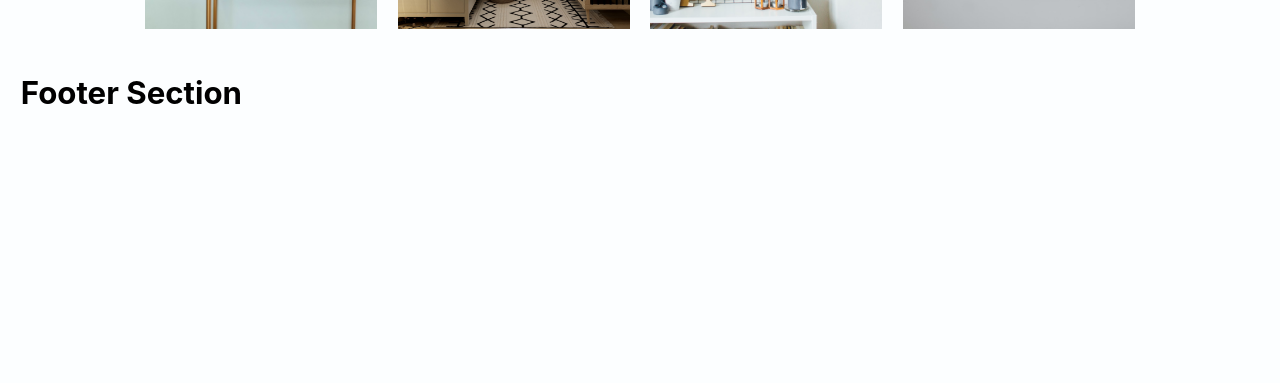
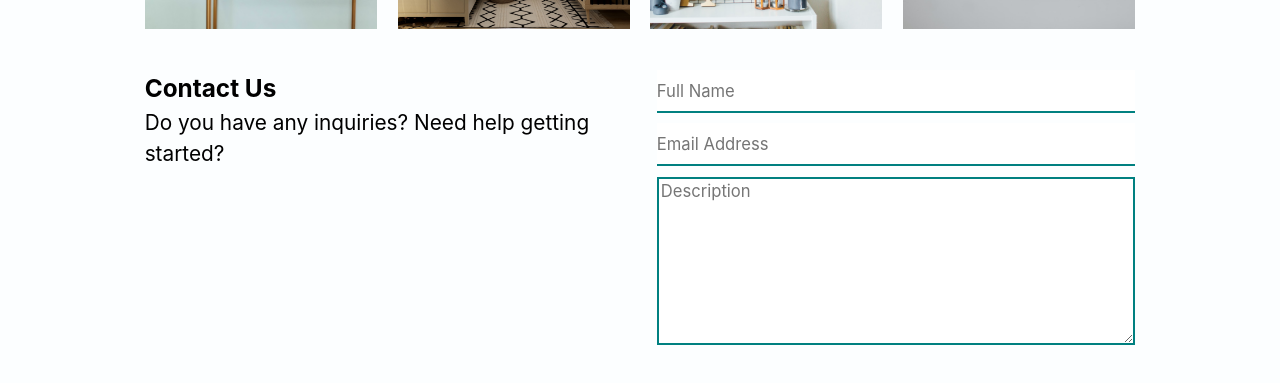
Before and after one commit to khwilo/home-decor, a Next.js app: page / in a window 1280 px wide. Shown: the part 1796-2179 px from the top of the page. Before the commit the page ends 1955 px from the top, so only its background shows below. Built offline with nearby package versions, Linux system fonts and the light colour scheme.

Commit message:
Add contact section

```diff
--- /dev/null
+++ b/components/Contact.js
@@ -0,0 +1,41 @@
+import styles from '../styles/Contact.module.css';
+
+const Contact = () => (
+  <section className={styles.contact}>
+    <div>
+      <h3>Contact Us</h3>
+      <p>Do you have any inquiries? Need help getting started?</p>
+    </div>
+    <form className={styles.form}>
+      <div className={styles.formGroup}>
+        <input
+          className={styles.formControl}
+          type='text'
+          id='fullname'
+          aria-label='fullname'
+          placeholder='Full Name'
+          required
+        />
+      </div>
+      <div className={styles.formGroup}>
+        <input
+          className={styles.formControl}
+          type='email'
+          id='email'
+          aria-label='email'
+          placeholder='Email Address'
+          required
+        />
+      </div>
+      <div className={styles.formGroup}>
+        <textarea
+          className={styles.textarea}
+          placeholder='Description'
+          rows='8'
+        ></textarea>
+      </div>
+    </form>
+  </section>
+);
+
+export default Contact;
--- /dev/null
+++ b/container/Footer.js
@@ -0,0 +1,13 @@
+import Contact from '../components/Contact';
+
+import styles from '../styles/Footer.module.css';
+
+const Footer = () => (
+  <footer className={styles.footer}>
+    <div className={styles.footerContainer}>
+      <Contact />
+    </div>
+  </footer>
+);
+
+export default Footer;
--- a/pages/index.js
+++ b/pages/index.js
@@ -1,7 +1,8 @@
 import Head from 'next/head';
-
+import Footer from '../container/Footer';
 import Header from '../container/Header';
 import Main from '../container/Main';
+
 import styles from '../styles/Home.module.css';
 
 export default function Home() {
@@ -16,9 +17,7 @@ export default function Home() {
 
       <Main />
 
-      <footer>
-        <h2>Footer Section</h2>
-      </footer>
+      <Footer />
     </div>
   );
 }
--- /dev/null
+++ b/styles/Contact.module.css
@@ -0,0 +1,37 @@
+.contact {
+  display: flex;
+  justify-content: space-between;
+}
+
+.form {
+  display: flex;
+  flex-direction: column;
+  width: 50%;
+}
+
+.formGroup {
+  display: flex;
+}
+
+.formGroup + .formGroup {
+  margin-top: 0.5rem;
+}
+
+.formControl,
+.textarea {
+  font-size: 0.8rem;
+}
+
+.formControl {
+  width: 100%;
+  padding: 0.5rem 0;
+  border-top: none;
+  border-left: none;
+  border-right: none;
+  border-bottom: 2px solid teal;
+}
+
+.textarea {
+  width: 100%;
+  border: 2px solid teal;
+}
--- /dev/null
+++ b/styles/Footer.module.css
@@ -0,0 +1,8 @@
+.footer {
+  margin-top: 5rem;
+}
+
+.footerContainer {
+  width: 80%;
+  margin: 0 auto;
+}
```
